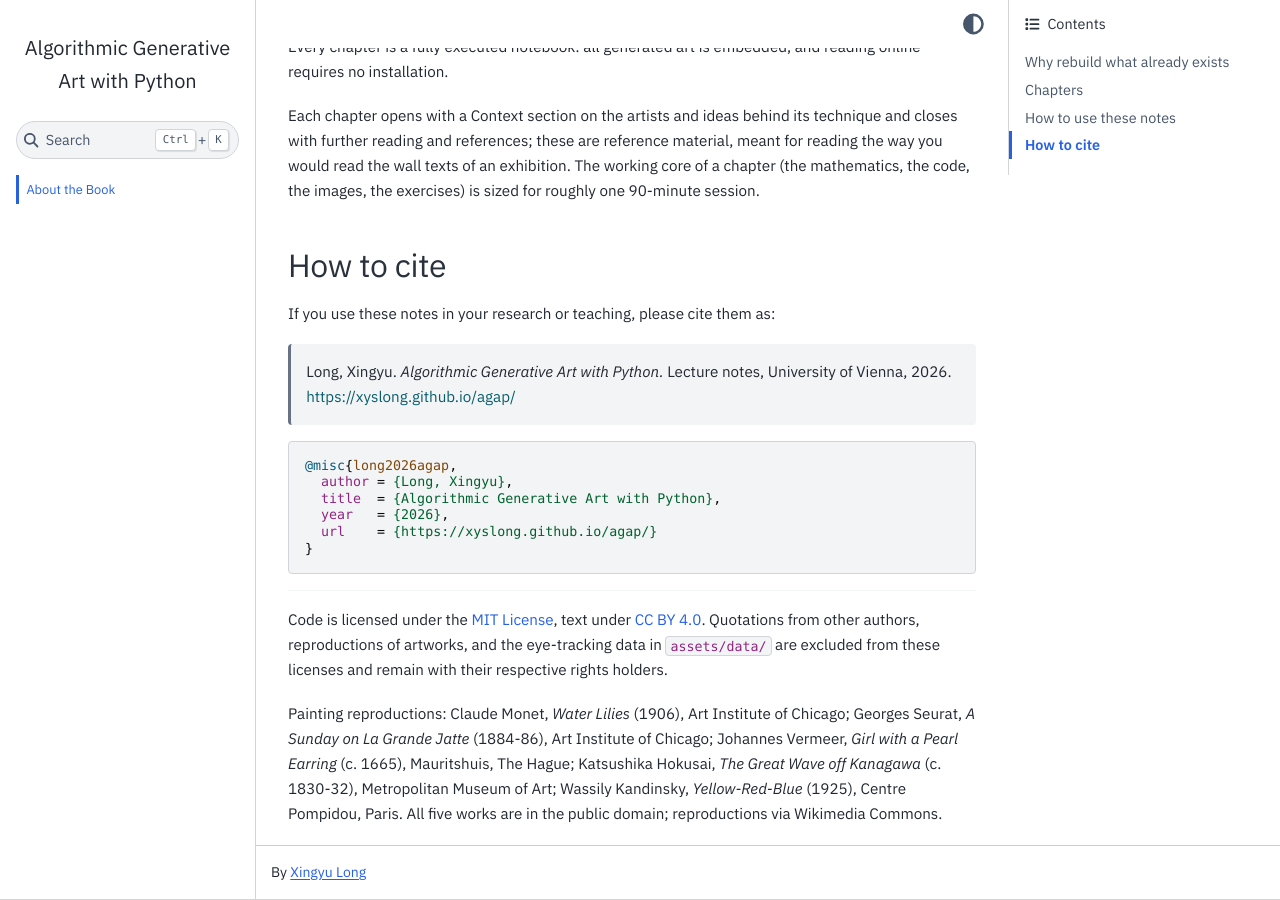
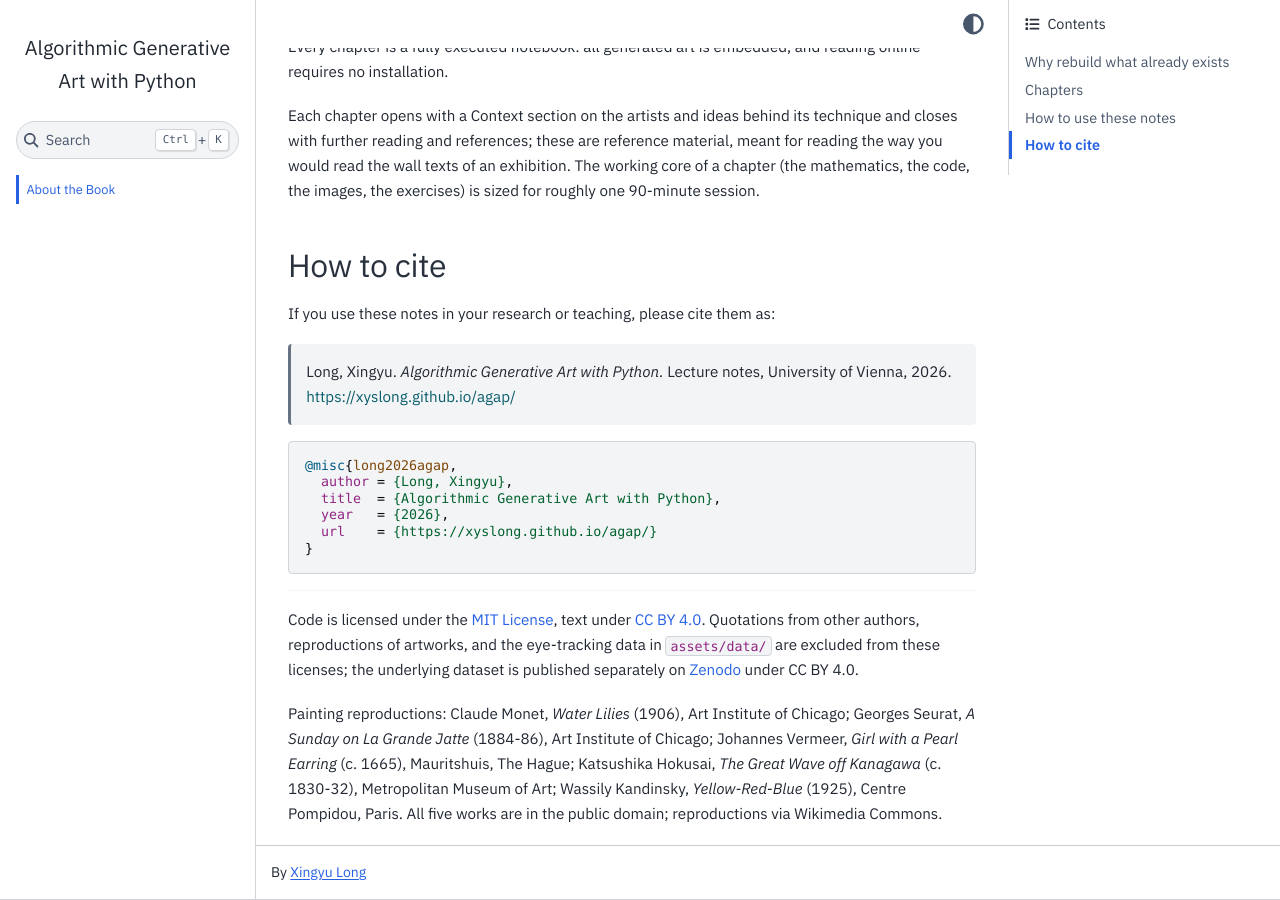
Before and after one commit to xysLong/agap, a Jupyter Book: the page built from intro.md, in a window 1280 px wide and 900 px high, scrolled down 4504 px. Built offline with Jupyter Book 1.0.4 settings and Sphinx 7.4.7 and the Sphinx Book theme 1.1.4, drawn with Linux system fonts in a browser that asks for light colours; pages that are not in the unit, such as notebooks, are missing from menus.

Commit message:
Update content

```diff
--- a/intro.md
+++ b/intro.md
@@ -138,7 +138,8 @@ If you use these notes in your research or teaching, please cite them as:
 Code is licensed under the [MIT License](https://opensource.org/license/mit), text under
 [CC BY 4.0](https://creativecommons.org/licenses/by/4.0/). Quotations from other authors,
 reproductions of artworks, and the eye-tracking data in `assets/data/` are excluded from
-these licenses and remain with their respective rights holders.
+these licenses; the underlying dataset is published separately on
+[Zenodo](https://doi.org/10.5281/zenodo.21983283) under CC BY 4.0.
 
 Painting reproductions: Claude Monet, *Water Lilies* (1906), Art Institute of Chicago;
 Georges Seurat, *A Sunday on La Grande Jatte* (1884-86), Art Institute of Chicago;
```
Also changed, not shown: 1 other file.
